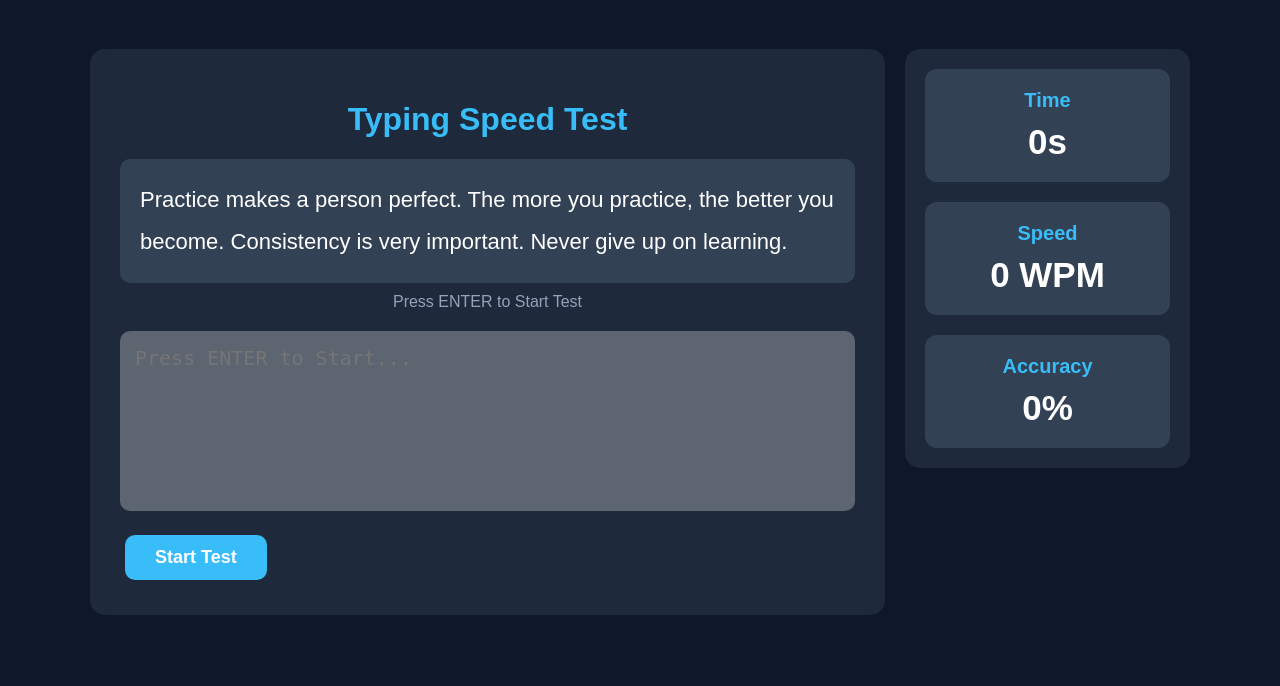
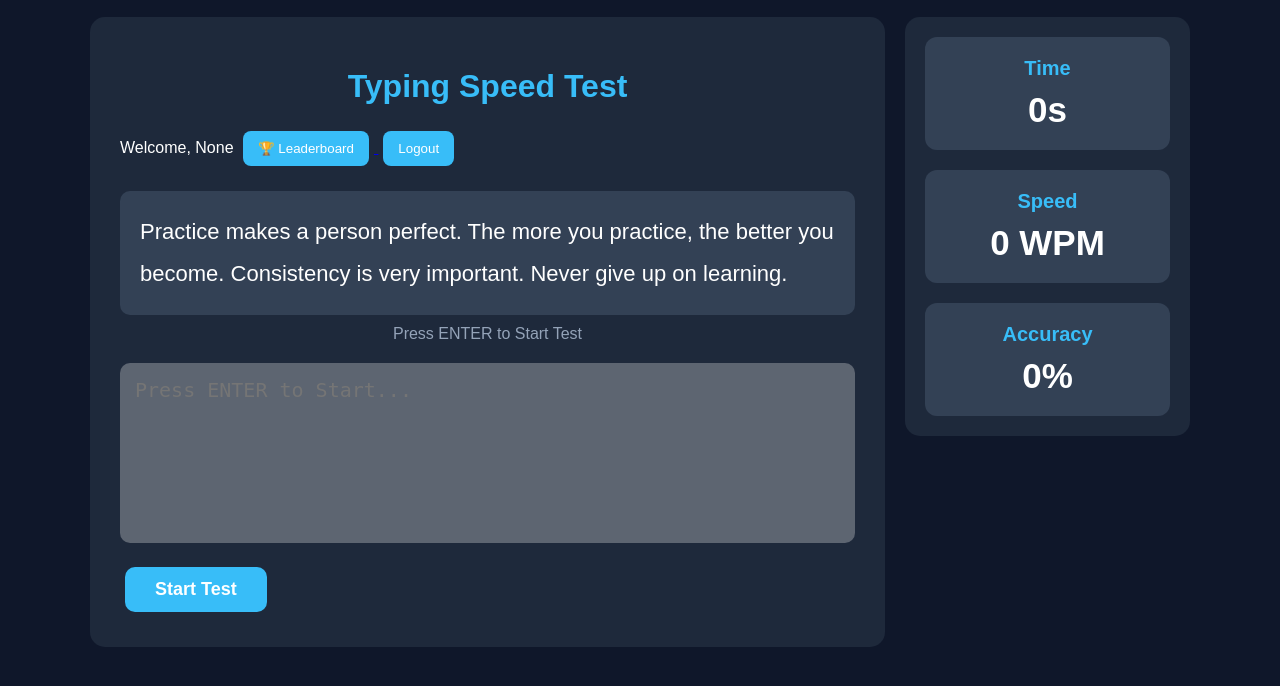
Before and after one commit to singhhansraj87544/typing-test, a Flask app: page / in a window 1280 px wide. Shown: the part 68-754 px from the top of the page. Run offline with Flask 3, Linux system fonts and the light colour scheme.

Commit message:
Added button

```diff
--- a/templates/index.html
+++ b/templates/index.html
@@ -95,6 +95,19 @@
 {% endif %}
 <h1>Typing Speed Test</h1>
 
+<div class="top-bar">
+
+    <span>Welcome, {{ user }}</span>
+
+    <a href="/leaderboard">
+        <button>🏆 Leaderboard</button>
+    </a>
+
+    <a href="/logout">
+        <button>Logout</button>
+    </a>
+
+</div>
 
 <div class="paragraph" id="paragraph"></div>
 
@@ -316,6 +329,18 @@ if(
 
     clearInterval(timerInterval);
 
+    let finalWpm = parseFloat(wpm.toFixed(2));
+
+    fetch("/save-score", {
+        method: "POST",
+        headers: {
+            "Content-Type": "application/json"
+        },
+        body: JSON.stringify({
+            wpm: finalWpm
+        })
+    });
+
     document.getElementById("typingBox").disabled = true;
 
     document.getElementById("finalResult").style.display =
```
